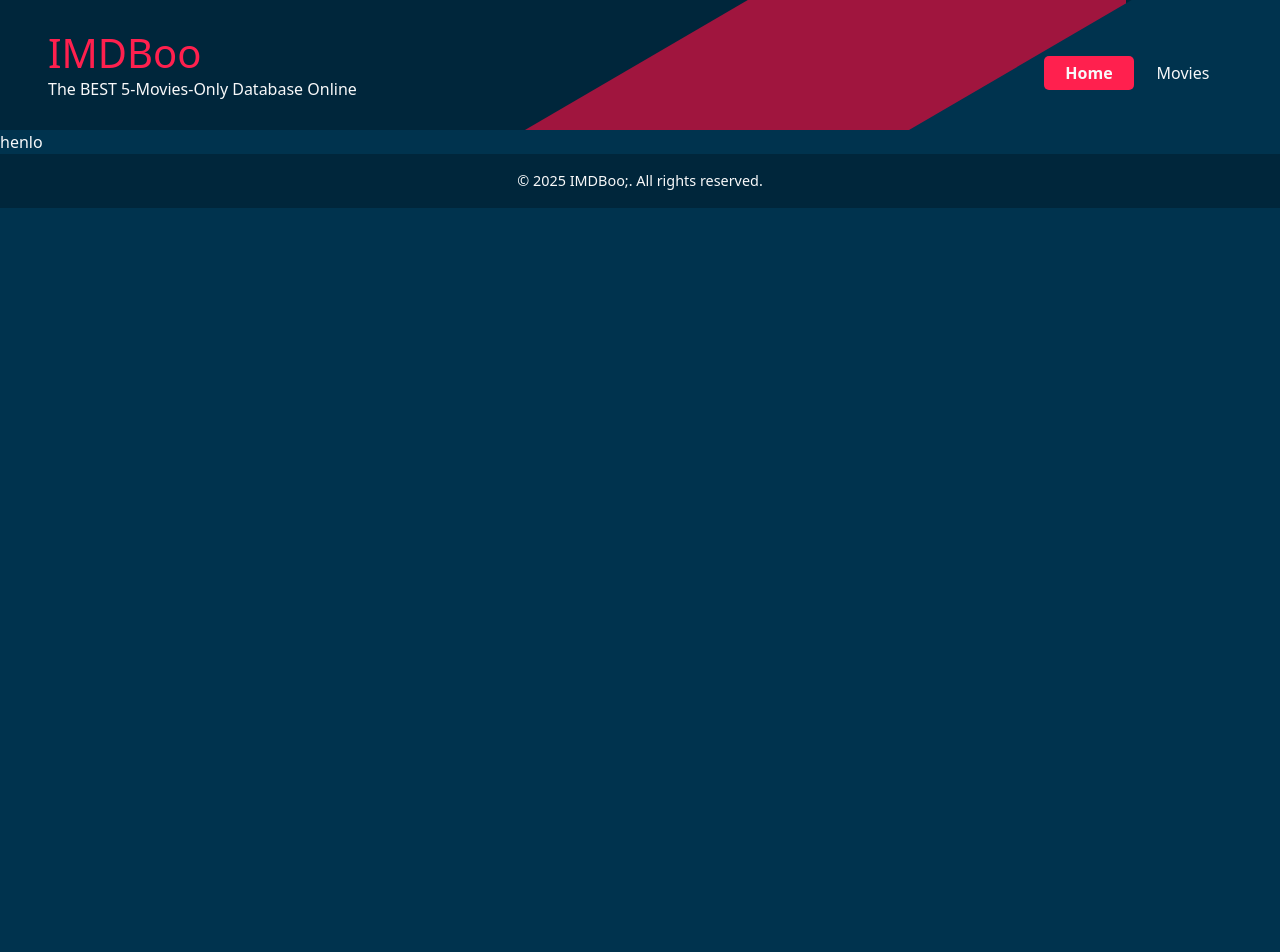
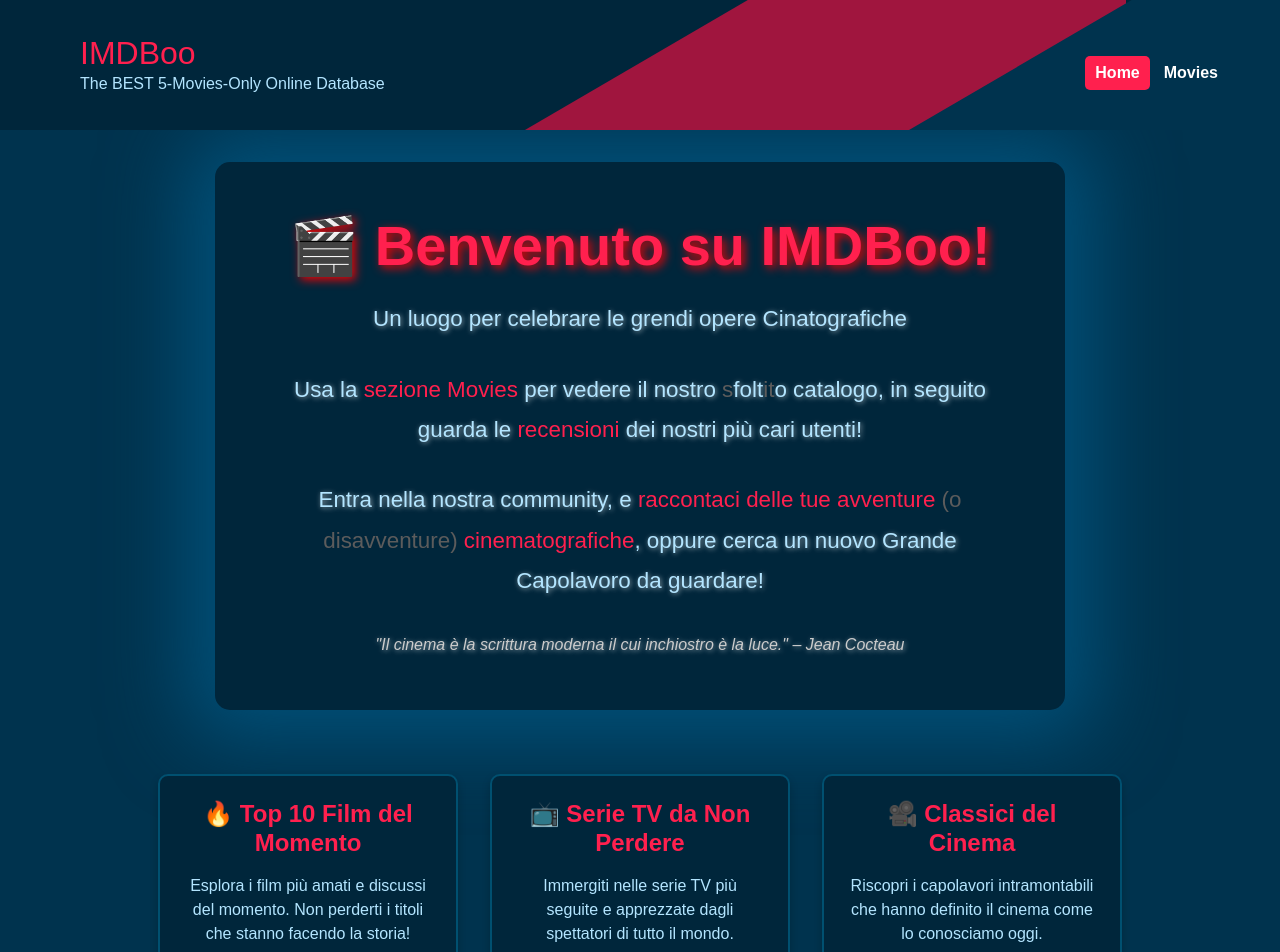
Before and after one commit to Leonardo-Mocchi/webapp-react, a React (Vite) app: page / in a window 1280 px wide. Shown: the top 952 px of the page. Before the commit the page ends 800 px from the top, so only its background shows below. Built offline with nearby package versions, Linux system fonts and the light colour scheme.

Commit message:
Refactor HTML structure, enhance CSS styles, and implement featured content in HomePage component

```diff
--- a/index.html
+++ b/index.html
@@ -3,7 +3,7 @@
 
 <head>
   <meta charset="UTF-8" />
-  <link rel="shortcut icon" href="./public/assets/img/favicon.ico" type="image/x-icon">
+  <link rel="shortcut icon" href="./assets/img/favicon.ico" type="image/x-icon">
   <meta name="viewport" content="width=device-width, initial-scale=1.0" />
   <title>IMDBoo</title>
 </head>
--- a/src/components/Header.jsx
+++ b/src/components/Header.jsx
@@ -20,7 +20,7 @@ function Header() {
 
             <div id="site_title" className="mx-5 d-flex flex-column justify-content-center">
                 <h1 className="p-0 m-0">IMDBoo</h1>
-                <p className="m-0">The BEST 5-Movies-Only Database Online</p>
+                <p className="m-0">The BEST 5-Movies-Only Online Database</p>
             </div>
 
             <div id="header_complexity_1"></div>
--- a/src/index.css
+++ b/src/index.css
@@ -10,8 +10,29 @@
     --palette-blue-light: #005070;
 }
 
+* {
+    margin: 0;
+    padding: 0;
+    box-sizing: border-box;
+}
+
 body {
     background-color: var(--palette-blue-dark);
+    color: white;
+    font-family: Arial, sans-serif;
+    margin: 0;
+    padding: 0;
+    cursor: default;
+}
+
+.highlight_text {
+    color: var(--palette-red-accent);
+    text-shadow: none;
+}
+
+.lowlight_text {
+    color: rgb(92, 92, 92);
+    text-shadow: none;
 }
 
 /* #endregion common */
@@ -22,14 +43,21 @@ header {
     z-index: 0;
     position: relative;
     height: 130px;
+    display: flex;
+    align-items: center;
+    justify-content: space-between;
+    padding: 0 2rem;
 
     h1 {
         color: var(--palette-red-accent);
+        font-size: 2rem;
+        margin: 0;
     }
 
     p {
         font-size: 1rem;
-        margin-top: 10px;
+        margin: 0;
+        color: #B3E5FF;
     }
 }
 
@@ -38,26 +66,24 @@ header {
     padding: 5px 10px;
     border-radius: 5px;
     transition: background-color 0.3s ease, color 0.3s ease;
-    width: 90px;
-    text-align: center;
-    position: relative;
-    z-index: 3;
-}
+    color: white;
+    font-weight: bold;
 
-.nav-link:hover {
-    background-color: rgba(160, 21, 63, 0.75);
-}
+    &:hover {
+        background-color: rgba(160, 21, 63, 0.75);
+    }
 
-.nav-link.active {
-    background-color: var(--palette-red-accent);
-    font-weight: bold;
+    &.active {
+        background-color: var(--palette-red-accent);
+        font-weight: bold;
+    }
 }
 
 .d-flex {
     height: 130px;
 }
 
-/* #region svgs adaptations */
+/* SVG adaptations */
 #header_complexity_1 {
     position: absolute;
     right: 12%;
@@ -82,8 +108,167 @@ header {
     z-index: 2;
 }
 
-/* #endregion svgs adaptations */
 /* #endregion header */
+
+/* #region home page */
+#home_page_banner {
+    text-align: center;
+    background-color: var(--palette-blue-darker);
+    box-shadow: 0 0 80px 30px rgba(0, 80, 120, 1);
+    padding: 50px;
+    border-radius: 15px;
+    max-width: 850px;
+    width: 100%;
+    margin: 2rem auto;
+
+    h1 {
+        font-size: 3.5rem;
+        margin-bottom: 20px;
+        font-weight: bold;
+        color: var(--palette-red-accent);
+        text-shadow: 3px 3px 10px rgba(255, 0, 0, 0.9);
+    }
+
+    p {
+        font-size: 1.4rem;
+        margin-bottom: 30px;
+        line-height: 1.8;
+        color: #B3E5FF;
+        text-shadow: 1px 1px 5px rgba(255, 255, 255, 0.6);
+
+        &.fst-italic {
+            font-size: 1rem;
+            color: #ccc;
+            margin-top: 20px;
+            margin-bottom: 0;
+        }
+    }
+}
+
+.homepage-card-container {
+    display: flex;
+    flex-wrap: wrap;
+    justify-content: center;
+    gap: 2rem;
+    padding: 2rem;
+}
+
+.homepage-card {
+    background-color: var(--palette-blue-darker);
+    border: 2px solid var(--palette-blue-light);
+    border-radius: 10px;
+    box-shadow: 0 4px 8px rgba(0, 0, 0, 0.2);
+    overflow: hidden;
+    width: 300px;
+    padding: 1.5rem;
+    text-align: center;
+    color: white;
+    transition: transform 0.2s ease, box-shadow 0.2s ease;
+
+    h2 {
+        font-size: 1.5rem;
+        font-weight: bold;
+        color: var(--palette-red-accent);
+        margin-bottom: 1rem;
+    }
+
+    p {
+        font-size: 1rem;
+        color: #B3E5FF;
+        margin-bottom: 0.5rem;
+    }
+
+    &:hover {
+        transform: translateY(-5px);
+        box-shadow: 0 8px 16px rgba(0, 0, 0, 0.3);
+        cursor: pointer;
+
+    }
+}
+
+/* #endregion home page */
+
+/* #region movies cards */
+.card-container {
+    display: flex;
+    flex-wrap: wrap;
+    justify-content: center;
+    gap: 2rem;
+    padding: 2rem 1rem;
+    min-height: 80vh;
+    align-items: flex-start;
+}
+
+.card {
+    background-color: var(--palette-blue-darker);
+    border: 2px solid var(--palette-blue-light);
+    border-radius: 10px;
+    box-shadow: 0 4px 8px rgba(0, 0, 0, 0.2);
+    overflow: hidden;
+    width: 350px;
+    height: 810px;
+    color: white;
+    display: flex;
+    flex-direction: column;
+    justify-content: space-between;
+    transition: transform 0.2s ease, box-shadow 0.2s ease;
+
+    img {
+        height: 480px;
+        border-top-left-radius: 10px;
+        border-top-right-radius: 10px;
+        margin-bottom: 1rem;
+
+    }
+
+    &:hover {
+        transform: translateY(-5px);
+        box-shadow: 0 8px 16px rgba(0, 0, 0, 0.3);
+    }
+
+    .btn {
+        background-color: var(--palette-red-accent);
+        border: none;
+        color: white;
+        font-weight: bold;
+        padding: 0.5rem 1rem;
+        border-radius: 5px;
+        transition: background-color 0.3s ease;
+        align-self: center;
+        margin-top: auto;
+        margin-bottom: .5rem;
+        flex-shrink: 0;
+
+        &:hover {
+            background-color: #FF5775;
+        }
+    }
+}
+
+.card-body {
+    padding: .5rem;
+    text-align: center;
+    display: flex;
+    flex-direction: column;
+    justify-content: flex-start;
+    gap: 1rem;
+    height: 100%;
+    box-sizing: border-box;
+}
+
+.card-title {
+    font-size: 1.5rem;
+    font-weight: bold;
+    color: var(--palette-red-accent);
+}
+
+.card-text {
+    font-size: 1rem;
+    color: #B3E5FF;
+    margin-bottom: 0.1rem;
+}
+
+/* #endregion movies cards */
 
 /* #region footer */
 footer {
--- a/src/pages/HomePage.jsx
+++ b/src/pages/HomePage.jsx
@@ -1,9 +1,59 @@
 function HomePage() {
+    const featuredContent = [
+        {
+            id: 1,
+            title: "Top 10 Film del Momento",
+            description: "Esplora i film più amati e discussi del momento. Non perderti i titoli che stanno facendo la storia!",
+            emoji: "🔥",
+        },
+        {
+            id: 2,
+            title: "Serie TV da Non Perdere",
+            description: "Immergiti nelle serie TV più seguite e apprezzate dagli spettatori di tutto il mondo.",
+            emoji: "📺",
+        },
+        {
+            id: 3,
+            title: "Classici del Cinema",
+            description: "Riscopri i capolavori intramontabili che hanno definito il cinema come lo conosciamo oggi.",
+            emoji: "🎥",
+        },
+    ];
+
     return (
         <main>
-            henlo
+            {/* Hero Section */}
+            <div id="home_page_banner">
+                <h1>🎬 Benvenuto su IMDBoo!</h1>
+                <p>
+                    Un luogo per celebrare le grendi opere Cinatografiche
+                </p>
+                <p>
+                    Usa la <span className="highlight_text">sezione Movies</span> per vedere il nostro <span className="lowlight_text">s</span>folt<span className="lowlight_text">it</span>o catalogo, in seguito guarda le <span className="highlight_text">recensioni</span> dei nostri più cari utenti!
+                </p>
+
+                <p>
+                    Entra nella nostra community, e <span className="highlight_text"> raccontaci delle tue  avventure </span> <span className="lowlight_text"> (o disavventure) </span> <span className="highlight_text"> cinematografiche</span>, oppure cerca un nuovo Grande Capolavoro da guardare!
+                </p>
+
+                <p className="fst-italic">
+                    "Il cinema è la scrittura moderna il cui inchiostro è la luce." – Jean Cocteau
+                </p>
+            </div>
+
+            {/* Featured Content Cards */}
+            <div className="homepage-card-container">
+                {featuredContent.map((item) => (
+                    <div className="homepage-card" key={item.id}>
+                        <h2>
+                            {item.emoji} {item.title}
+                        </h2>
+                        <p>{item.description}</p>
+                    </div>
+                ))}
+            </div>
         </main>
-    )
+    );
 }
 
-export default HomePage
+export default HomePage;
--- a/src/pages/Movies.jsx
+++ b/src/pages/Movies.jsx
@@ -15,9 +15,6 @@ function Movies() {
                 return res.json();
             })
             .then(data => {
-
-                console.log(); // for debugging purposes
-
                 setMovies(data);
             })
             .catch(error => console.error("Error fetching movies:", error));
@@ -25,17 +22,36 @@ function Movies() {
 
     useEffect(fetchMovies, []);
 
-
     return (
         <main>
-            <div className="container">
+            <div className="card-container container align-items-center">
+                {movies.map((movie) => (
+                    <div
+                        key={movie.id}
+                        className="card"
+                    >
+                        {/* COVER IMAGE */}
+                        <img src={`http://localhost:3000${movie.image}`} alt={movie.title} className="img-fluid" />
 
+                        {/* CARD BODY */}
+                        <div className="card-body">
+                            {/* TITLE */}
+                            <h4 className="card-title">{movie.title}</h4>
 
+                            {/* DETAILS */}
+                            <p className="card-text">{movie.abstract}</p>
+                            <p className="card-text"><strong>Director:</strong> {movie.director}</p>
+                            <p className="card-text"><strong>Genre:</strong> {movie.genre}</p>
+                            <p className="card-text"><strong>Release Year:</strong> {movie.release_year}</p>
+
+                            {/* LINK TO SINGLE MOVIE */}
+                            <Link to={`/movies/${movie.id}`} className="btn">See the reviews</Link>
+                        </div>
+                    </div>
+                ))}
             </div>
+        </main>
+    );
+}
 
-            {/* link to the reviews of the movie */}
-            {/* <Link to={`/movies/${movies.id}`} className="btn btn-success"> See reviews </Link> */}
-        </main>
-    )
-}
-export default Movies
+export default Movies;
```
